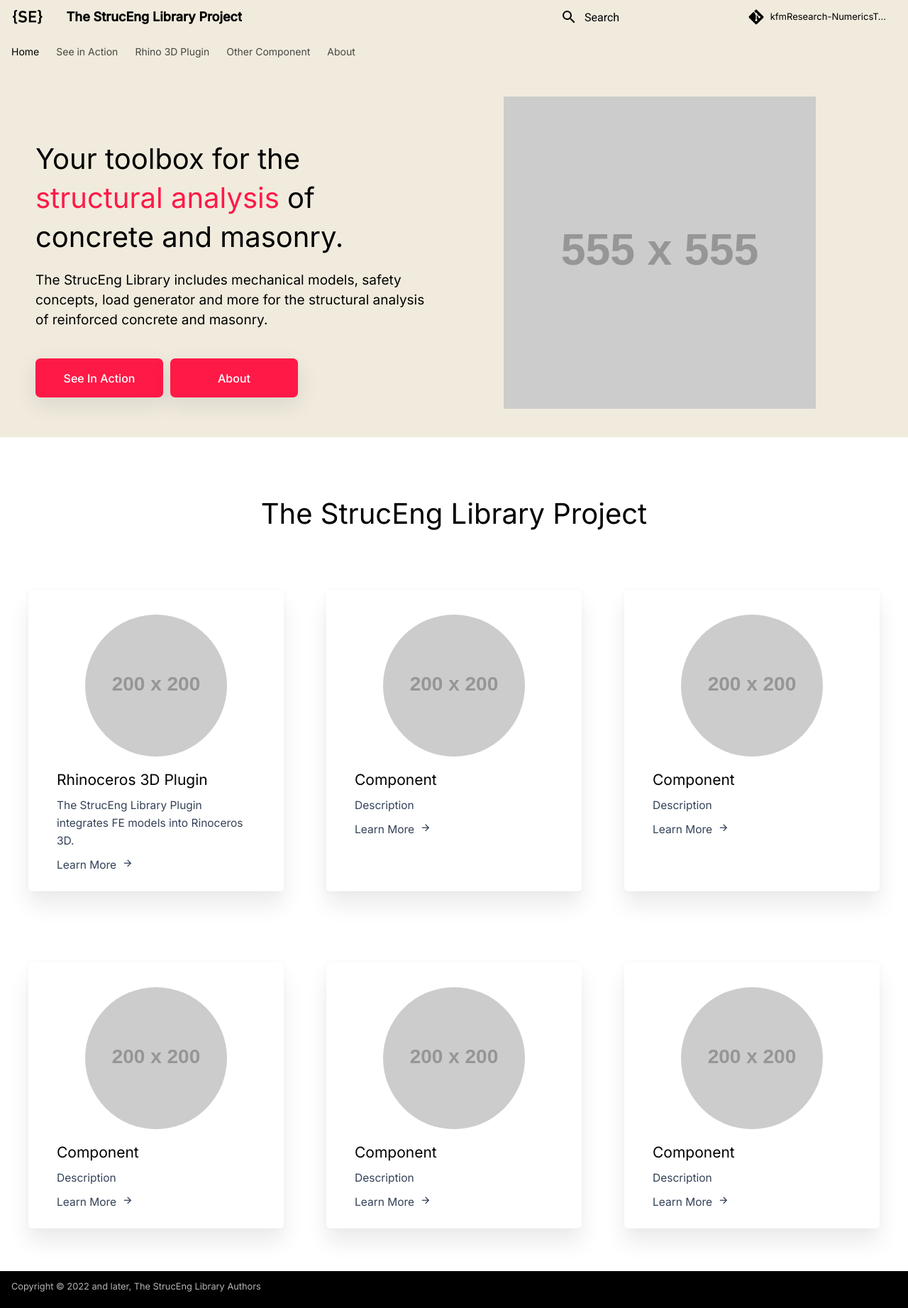
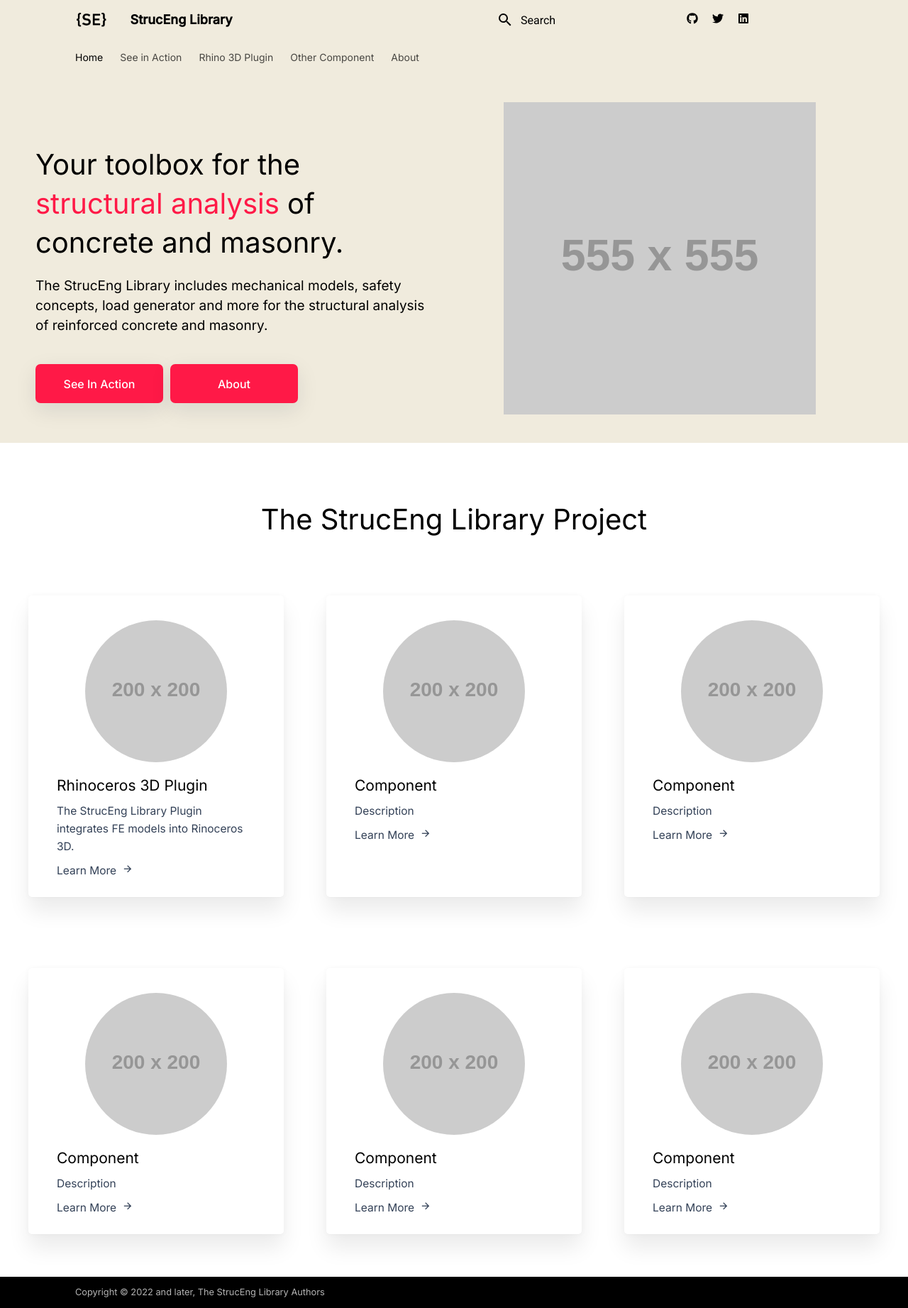
Before and after one commit to kfmResearch-NumericsTeam/Struc_Eng_Library_Website, an MkDocs documentation site: the page built from docs/index.md, in a window 1280 px wide. Shown: the whole page at 71% size. Built offline with MkDocs 1.6.1 and Material for MkDocs 9.7.7, drawn with Linux system fonts in a browser that asks for light colours; comment, search, counter and statistics services are not loaded.

Commit message:
social icons

```diff
--- a/docs/assets/website/style.css
+++ b/docs/assets/website/style.css
@@ -42,7 +42,7 @@
 }
 
 .md-grid {
-    max-width: 68rem;
+    max-width: 55rem;
 }
 
 .md-nav__button .md-logo {
--- a/mkdocs.yml
+++ b/mkdocs.yml
@@ -1,4 +1,4 @@
-site_name: The StrucEng Library Project
+site_name: StrucEng Library
 site_url: https://strucenglib.ethz.ch
 site_description: >-
   StrucEng Library
@@ -31,8 +31,8 @@
     - content.code.annotate
     - content.tabs.link
     - content.tooltips
-    # - header.autohide
-    # - navigation.expand
+    - header.autohide
+    - navigation.expand
     - navigation.indexes
     - navigation.instant
     - navigation.prune
@@ -60,6 +60,17 @@
 
 extra:
   generator: false
+  social:
+    - icon: fontawesome/brands/github
+      link: https://github.com/kfmResearch-NumericsTeam/Struc_Eng_Library_Website
+      name: StrucEng Library on Github
+    - icon: fontawesome/brands/twitter
+      link: https://twitter.com/
+      name: StrucEng Library on Twitter
+    - icon: fontawesome/brands/linkedin
+      link: https://linkedin.com/
+      name: StrucEng Library on LinkedIn
+
 
 markdown_extensions:
   - attr_list
--- /dev/null
+++ b/overrides/partials/social.html
@@ -0,0 +1 @@
+<!-- social links are in source.html -->
--- /dev/null
+++ b/overrides/partials/source.html
@@ -0,0 +1,25 @@
+<!-- We overwrite the default source field by showing social icons -->
+
+<!-- Social links -->
+<style>
+ .md-social__link {
+     padding-top: 0.3rem;
+ }
+</style>
+<div class="md-social">
+  {% for social in config.extra.social %}
+    {% set title = social.name %}
+    {% if not title and "//" in social.link %}
+      {% set _, url = social.link.split("//") %}
+      {% set title  = url.split("/")[0] %}
+    {% endif %}
+    <a
+      href="{{ social.link }}"
+      target="_blank" rel="noopener"
+      title="{{ title | e }}"
+      class="md-social__link"
+    >
+      {% include ".icons/" ~ social.icon ~ ".svg" %}
+    </a>
+  {% endfor %}
+</div>
```
